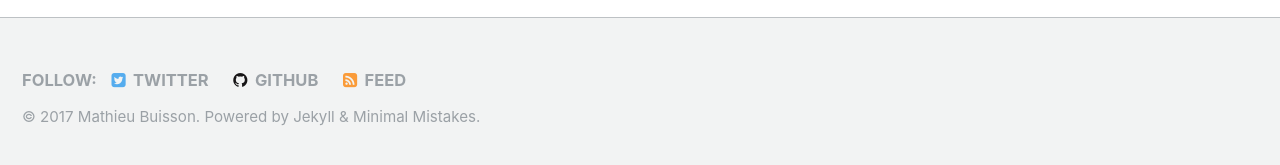
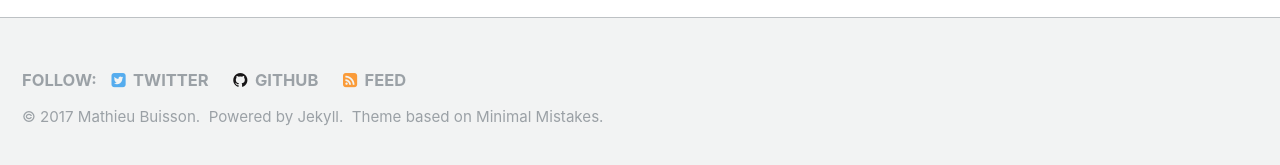
Before and after one commit to MathieuBuisson/MathieuBuisson.github.io, a Jekyll site: the page built from index.html, in a window 1280 px wide and 900 px high, scrolled down 2035 px. Shown: the part 728-893 px from the top of the window. Built offline with Jekyll 4.4.1, drawn with Linux system fonts in a browser that asks for light colours; the list of posts is cut into pages by our own code.

Commit message:
Update footer message

```diff
--- a/_includes/footer.html
+++ b/_includes/footer.html
@@ -22,4 +22,4 @@
   </ul>
 </div>
 
-<div class="page__footer-copyright">&copy; {{ site.time | date: '%Y' }} {{ site.name | default: site.title }}. {{ site.data.ui-text[site.locale].powered_by | default: "Powered by" }} <a href="http://jekyllrb.com" rel="nofollow">Jekyll</a> &amp; <a href="https://mademistakes.com/work/minimal-mistakes-jekyll-theme/" rel="nofollow">Minimal Mistakes</a>.</div>
+<div class="page__footer-copyright">&copy; {{ site.time | date: '%Y' }} {{ site.name | default: site.title }}. &nbsp;{{ site.data.ui-text[site.locale].powered_by | default: "Powered by" }} <a href="http://jekyllrb.com" rel="nofollow">Jekyll</a>. &nbsp;Theme based on <a href="https://mademistakes.com/work/minimal-mistakes-jekyll-theme/" rel="nofollow">Minimal Mistakes</a>.</div>
```
